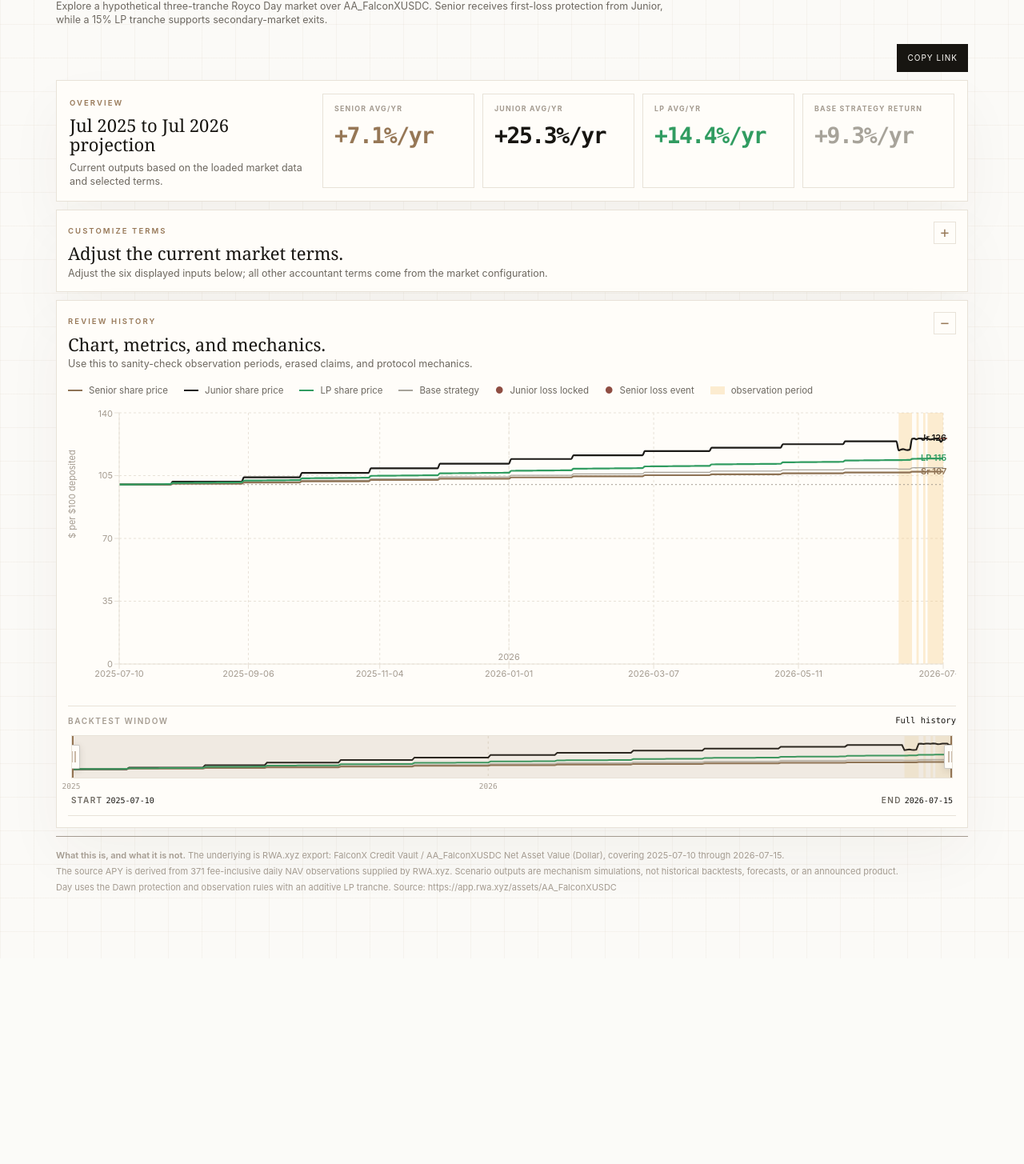
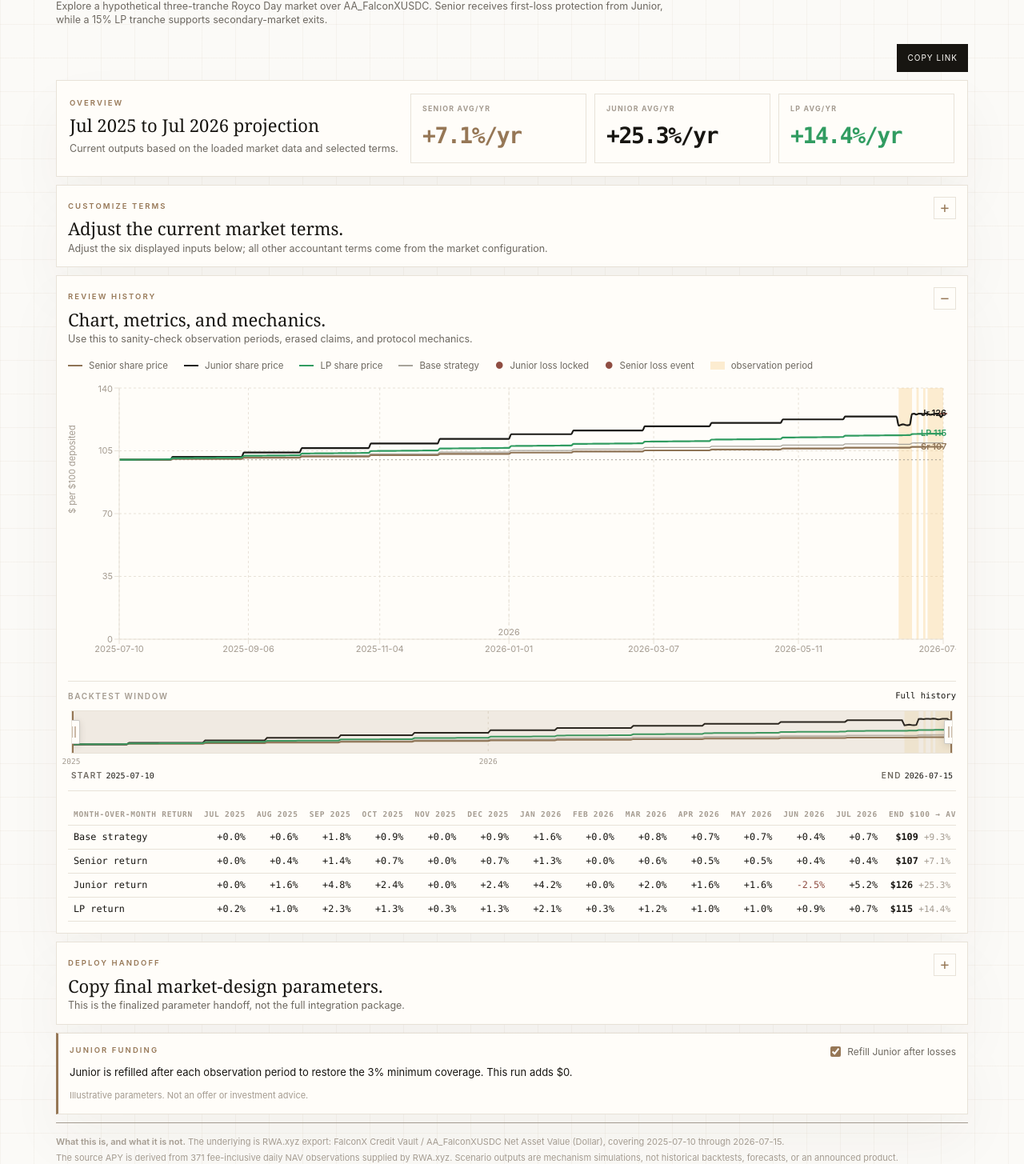
Before and after one commit to roycoprotocol/royco-simulator, a Next.js app: page /pareto-falconx-sim in a window 1280 px wide. Shown: the part 102-1557 px from the top of the page at 80% size. Before the commit the page ends 1300 px from the top, so only its background shows below. Built offline with nearby package versions, Linux system fonts and the light colour scheme.

Commit message:
Restore Day reporting and handoff

```diff
--- a/components/day-simulator/DayMarketSimulator.tsx
+++ b/components/day-simulator/DayMarketSimulator.tsx
@@ -1,7 +1,7 @@
 'use client';
 
 import dynamic from 'next/dynamic';
-import { useCallback, useMemo, useState } from 'react';
+import { useCallback, useMemo, useRef, useState } from 'react';
 import {
   CartesianGrid,
   Line,
@@ -504,12 +504,15 @@ const annualized = (end: number, start: number, days: number) =>
   days > 0 && start > 0 && end > 0 ? Math.pow(end / start, 365 / days) - 1 : 0;
 const pct = (value: number, digits = 1) =>
   `${value >= 0 ? '+' : ''}${(value * 100).toFixed(digits)}%`;
+const usd0 = (value: number) => `$${Math.round(value).toLocaleString('en-US')}`;
+const signColor = (value: number) => (value < 0 ? C.danger : C.text);
 
 export default function DayMarketSimulator({ market }: { market?: DayMarket }) {
   const activeMarket = market ?? FALLBACK_MARKET;
   const defaults = activeMarket.defaults;
   const [showAdvanced, setShowAdvanced] = useState(false);
   const [showReview, setShowReview] = useState(true);
+  const [showDeploy, setShowDeploy] = useState(false);
   const [hoverDate, setHoverDate] = useState<string | null>(null);
   const [sourceApyPct, setSourceApyPct] = useState(defaults.sourceApy * 100);
   const [coveragePct, setCoveragePct] = useState(defaults.coverage * 100);
@@ -522,12 +525,14 @@ export default function DayMarketSimulator({ market }: { market?: DayMarket }) {
   const seniorDeposit = defaults.initialST;
   const manualJuniorDeposit = defaults.initialJT;
   const linkJuniorToFirstLoss = defaults.linkJuniorToFirstLoss;
-  const maintainCoverage = defaults.maintainCoverage;
+  const [maintainCoverage, setMaintainCoverage] = useState(defaults.maintainCoverage);
   const [range, setRange] = useState<IndexRange>({
     a: 0,
     b: activeMarket.series.length - 1,
   });
   const [copyLabel, setCopyLabel] = useState('Copy link');
+  const [copyDeployLabel, setCopyDeployLabel] = useState('Copy');
+  const deployRef = useRef<HTMLTextAreaElement>(null);
 
   const maxIndex = Math.max(0, activeMarket.series.length - 1);
   const viewRange = useMemo(
@@ -744,43 +749,27 @@ export default function DayMarketSimulator({ market }: { market?: DayMarket }) {
       const lossIndexPts = Math.max(0, chart[index - 1].senior - point.senior);
       return lossIndexPts > 1e-9 ? [{ index, date: point.date, lossIndexPts }] : [];
     });
-    const calendarYears = Array.from(new Set(chart.map((point) => point.date.slice(0, 4))));
+    const monthEnds = new Map<string, (typeof chart)[number]>();
+    for (const point of chart) monthEnds.set(point.date.slice(0, 7), point);
     let previousStrategy = 100;
     let previousJunior = 100;
     let previousSenior = 100;
     let previousLiquidity = 100;
-    const seriesStartDay = Date.parse(chart[0].date) / 86_400_000;
-    const seriesEndDay = Date.parse(chart[chart.length - 1].date) / 86_400_000;
-    const calendar = calendarYears.map((year) => {
-      const yearPoints = chart.filter((point) => point.date.startsWith(year));
-      const yearLast = yearPoints[yearPoints.length - 1];
-      const strategyReturn = yearLast.strategy / previousStrategy - 1;
-      const juniorReturn = yearLast.junior / previousJunior - 1;
-      const seniorReturn = yearLast.senior / previousSenior - 1;
-      const liquidityReturn = yearLast.liquidity / previousLiquidity - 1;
-      previousStrategy = yearLast.strategy;
-      previousJunior = yearLast.junior;
-      previousSenior = yearLast.senior;
-      previousLiquidity = yearLast.liquidity;
-      const yearNumber = Number(year);
-      const yearStart = Math.max(Date.parse(`${yearNumber}-01-01`) / 86_400_000, seriesStartDay);
-      const yearEnd = Math.min(Date.parse(`${yearNumber + 1}-01-01`) / 86_400_000, seriesEndDay);
-      const totalDays = Math.max(0, yearEnd - yearStart);
-      const observationDayCount = observationPeriods.reduce((sum, period) => {
-        const periodStart = Date.parse(period.startDate) / 86_400_000;
-        const periodEnd = Date.parse(period.endDate) / 86_400_000;
-        return sum + Math.max(0, Math.min(periodEnd, yearEnd) - Math.max(periodStart, yearStart));
-      }, 0);
+    const monthly = Array.from(monthEnds.entries()).map(([month, monthEnd]) => {
+      const strategyReturn = monthEnd.strategy / previousStrategy - 1;
+      const juniorReturn = monthEnd.junior / previousJunior - 1;
+      const seniorReturn = monthEnd.senior / previousSenior - 1;
+      const liquidityReturn = monthEnd.liquidity / previousLiquidity - 1;
+      previousStrategy = monthEnd.strategy;
+      previousJunior = monthEnd.junior;
+      previousSenior = monthEnd.senior;
+      previousLiquidity = monthEnd.liquidity;
       return {
-        year,
+        month,
         strategyReturn,
         juniorReturn,
         seniorReturn,
         liquidityReturn,
-        nonObservationPct: totalDays > 0
-          ? ((totalDays - observationDayCount) / totalDays) * 100
-          : 0,
-        observationTriggers: observationPeriods.filter((period) => period.startDate.startsWith(year)).length,
       };
     });
     return {
@@ -807,7 +796,7 @@ export default function DayMarketSimulator({ market }: { market?: DayMarket }) {
       seniorMaxDrawdown: maxDrawdown('senior'),
       juniorMaxDrawdown: maxDrawdown('junior'),
       liquidityMaxDrawdown: maxDrawdown('liquidity'),
-      calendar,
+      monthly,
     };
     };
     const result = run(view);
@@ -991,18 +980,55 @@ export default function DayMarketSimulator({ market }: { market?: DayMarket }) {
     setLiqSharePct(preset.lpYieldShare * 100);
   };
 
+  const deployText = useMemo(
+    () =>
+      [
+        `market: ${activeMarket.copy.title}`,
+        `underlying: ${activeMarket.provenance.source}`,
+        `baseStrategyApy: ${sourceApyPct.toFixed(2)}%`,
+        `minimumCoverage: ${(result.cfg.coverage * 100).toFixed(2)}%`,
+        `minimumLP: ${(result.cfg.minLiquidity * 100).toFixed(2)}%`,
+        `observationDuration: ${observationDays} days`,
+        `protectedExitCoverageRemaining: ${exitBufferPct.toFixed(2)}%`,
+        `targetUtilization: ${(result.cfg.targetUtilization * 100).toFixed(0)}%`,
+        `lpTargetUtilization: ${(result.cfg.liqTargetUtilization * 100).toFixed(0)}%`,
+        `riskYieldShareAtTarget: ${(result.cfg.riskYDM.yTarget * 100).toFixed(2)}%`,
+        `riskYieldShareAtFullUtilization: ${(result.cfg.riskYDM.y100 * 100).toFixed(2)}%`,
+        `lpYieldShareAtTarget: ${(result.cfg.liqYDM.yTarget * 100).toFixed(2)}%`,
+        `lpYieldShareAtFullUtilization: ${(result.cfg.liqYDM.y100 * 100).toFixed(2)}%`,
+        `seniorDeposit: ${result.initial.st.toFixed(0)}`,
+        `juniorDeposit: ${result.initial.jt.toFixed(0)}`,
+        `juniorLinkedToCoverage: ${linkJuniorToFirstLoss}`,
+        `maintainJuniorCoverage: ${maintainCoverage}`,
+        `lpDeposit: ${result.initial.lt.toFixed(0)}`,
+        `selfLiquidationBonus: ${(result.cfg.stSelfLiquidationBonus * 100).toFixed(2)}%`,
+        `source: ${activeMarket.provenance.sourceUrl}`,
+      ].join('\n'),
+    [
+      activeMarket,
+      exitBufferPct,
+      linkJuniorToFirstLoss,
+      maintainCoverage,
+      observationDays,
+      result,
+      sourceApyPct,
+    ],
+  );
+
   const copyText = async (
     text: string,
     setLabel: (label: string) => void,
     done: string,
     reset: string,
+    selectOnFailure?: () => void,
   ) => {
     const copied = await writeClipboardText(text);
     if (copied) {
       setLabel(done);
       window.setTimeout(() => setLabel(reset), 1200);
     } else {
-      setLabel('Copy failed');
+      selectOnFailure?.();
+      setLabel(selectOnFailure ? 'Select text' : 'Copy failed');
       window.setTimeout(() => setLabel(reset), 1600);
     }
   };
@@ -1067,10 +1093,10 @@ export default function DayMarketSimulator({ market }: { market?: DayMarket }) {
 
       <section style={{ ...cardStyle, padding: 16 }}>
         <div
-          className="grid grid-cols-1 min-[621px]:grid-cols-2 min-[981px]:grid-cols-[minmax(0,1fr)_repeat(4,minmax(150px,190px))]"
+          className="grid grid-cols-1 min-[621px]:grid-cols-3 min-[981px]:grid-cols-[minmax(0,1fr)_repeat(3,minmax(185px,220px))]"
           style={{ gap: 10 }}
         >
-          <div className="min-[621px]:col-span-2 min-[981px]:col-span-1">
+          <div className="min-[621px]:col-span-3 min-[981px]:col-span-1">
             <Eyebrow>{LOCKED_COPY.overviewEyebrow}</Eyebrow>
             <h2 className="mt-2" style={{ color: C.text, fontFamily: SERIF, fontSize: 22, fontWeight: 400, lineHeight: 1.08 }}>
               {rangeTitle}
@@ -1082,7 +1108,6 @@ export default function DayMarketSimulator({ market }: { market?: DayMarket }) {
           <Kpi label="Senior avg/yr" value={`${pct(result.seniorApy)}/yr`} valueColor={C.accent} />
           <Kpi label="Junior avg/yr" value={`${pct(result.juniorApy)}/yr`} valueColor={C.text} />
           <Kpi label="LP avg/yr" value={`${pct(result.liquidityApy)}/yr`} valueColor={C.olive} />
-          <Kpi label="Base strategy return" value={`${pct(result.strategyApy)}/yr`} valueColor={C.strategyLine} />
         </div>
       </section>
 
@@ -1443,8 +1468,131 @@ export default function DayMarketSimulator({ market }: { market?: DayMarket }) {
               isFull={isFullRange(viewRange, maxIndex)}
               onChange={setRange}
             />
+
+            <div className="mt-4 overflow-x-auto">
+              <table className="w-full" style={{ fontVariantNumeric: 'tabular-nums', fontFamily: MONO, fontSize: 11.8 }}>
+                <thead>
+                  <tr
+                    className="text-left"
+                    style={{
+                      color: C.kpiLabel,
+                      textTransform: 'uppercase',
+                      letterSpacing: '0.08em',
+                      fontWeight: 600,
+                      fontSize: 9.5,
+                    }}
+                  >
+                    <th className="text-left" style={{ borderBottom: `1px solid ${C.border}`, padding: '6px 7px', whiteSpace: 'nowrap' }}>
+                      Month-over-month return
+                    </th>
+                    {result.monthly.map((row) => (
+                      <th key={row.month} className="text-right" style={{ borderBottom: `1px solid ${C.border}`, padding: '6px 7px', whiteSpace: 'nowrap' }}>
+                        {monthLabel(row.month)}
+                      </th>
+                    ))}
+                    <th className="text-right" style={{ borderBottom: `1px solid ${C.border}`, padding: '6px 7px', whiteSpace: 'nowrap' }}>
+                      end $100 → avg/yr
+                    </th>
+                  </tr>
+                </thead>
+                <tbody>
+                  <ReturnRow label="Base strategy" values={result.monthly.map((row) => row.strategyReturn)} end={endStep?.strategy ?? 100} annualized={result.strategyApy} />
+                  <ReturnRow label="Senior return" values={result.monthly.map((row) => row.seniorReturn)} end={endStep?.senior ?? 100} annualized={result.seniorApy} />
+                  <ReturnRow label="Junior return" values={result.monthly.map((row) => row.juniorReturn)} end={endStep?.junior ?? 100} annualized={result.juniorApy} />
+                  <ReturnRow label="LP return" values={result.monthly.map((row) => row.liquidityReturn)} end={endStep?.liquidity ?? 100} annualized={result.liquidityApy} />
+                </tbody>
+              </table>
+            </div>
           </div>
         )}
+      </section>
+
+      <section style={cardStyle}>
+        <details
+          open={showDeploy}
+          onToggle={(event) => setShowDeploy((event.currentTarget as HTMLDetailsElement).open)}
+        >
+          <summary className="flex items-start justify-between gap-4 cursor-pointer" style={{ listStyle: 'none' }}>
+            <div>
+              <Eyebrow>{LOCKED_COPY.deployEyebrow}</Eyebrow>
+              <h2 className="mt-2" style={{ color: C.text, fontFamily: SERIF, fontSize: 22, fontWeight: 400, lineHeight: 1.08 }}>
+                {LOCKED_COPY.deployTitle}
+              </h2>
+              <p className="mt-1" style={{ color: C.muted, fontSize: 12.5, lineHeight: 1.38 }}>
+                {LOCKED_COPY.deployDescription}
+              </p>
+            </div>
+            <button
+              type="button"
+              aria-label={showDeploy ? 'Collapse' : 'Expand'}
+              onClick={(event) => {
+                event.preventDefault();
+                event.stopPropagation();
+                setShowDeploy((value) => !value);
+              }}
+              style={{
+                border: `1px solid ${C.border}`,
+                borderRadius: 0,
+                color: C.accent,
+                width: 28,
+                height: 28,
+                fontFamily: MONO,
+                fontSize: 18,
+                lineHeight: 1,
+                background: 'transparent',
+                flexShrink: 0,
+              }}
+            >
+              {showDeploy ? '−' : '+'}
+            </button>
+          </summary>
+          <div className="mt-4">
+            <div className="flex items-start justify-between gap-4 flex-wrap">
+              <p style={{ color: C.muted, fontSize: 12.5, lineHeight: 1.4 }}>
+                Includes the active accountant terms, tranche sizing, curve anchors, and source.
+              </p>
+              <button
+                type="button"
+                onClick={() => copyText(deployText, setCopyDeployLabel, 'Copied', 'Copy', () => deployRef.current?.select())}
+                style={{ background: 'transparent', border: `1px solid ${C.border}`, borderRadius: 0, color: C.accent, fontSize: 10, letterSpacing: 1, padding: '9px 12px', textTransform: 'uppercase' }}
+              >
+                {copyDeployLabel}
+              </button>
+            </div>
+            <textarea
+              ref={deployRef}
+              readOnly
+              spellCheck={false}
+              aria-label="Deploy handoff"
+              value={deployText}
+              className="mt-3 w-full"
+              style={{ background: C.pageBg, border: `1px solid ${C.border}`, borderRadius: 0, color: C.text, fontFamily: MONO, fontSize: 11.5, height: 285, lineHeight: 1.6, padding: '12px 14px', resize: 'vertical' }}
+            />
+          </div>
+        </details>
+      </section>
+
+      <section style={{ ...cardStyle, borderLeft: `3px solid ${C.accent}` }}>
+        <div className="flex items-start justify-between gap-4 flex-wrap">
+          <Eyebrow>Junior funding</Eyebrow>
+          <label className="flex items-center gap-2 cursor-pointer select-none" style={{ color: C.muted, fontSize: 12 }}>
+            <input
+              type="checkbox"
+              checked={maintainCoverage}
+              onChange={(event) => setMaintainCoverage(event.target.checked)}
+              style={{ accentColor: C.accent }}
+            />
+            Refill Junior after losses
+          </label>
+        </div>
+        <p className="mt-2" style={{ color: C.text, fontSize: 13, lineHeight: 1.5 }}>
+          {maintainCoverage
+            ? `Junior is refilled after each observation period to restore the ${coveragePct.toFixed(0)}% minimum coverage. This run adds ${usd0(result.juniorCapitalInjected)}.`
+            : 'Junior is not refilled after losses. Everything else stays the same.'}
+        </p>
+        <p className="mt-3" style={{ color: C.kpiLabel, fontSize: 11, lineHeight: 1.45 }}>
+          Illustrative parameters. Not an offer or investment advice.
+        </p>
       </section>
 
       <footer
@@ -1465,6 +1613,41 @@ export default function DayMarketSimulator({ market }: { market?: DayMarket }) {
   );
 }
 
+function ReturnRow({
+  label,
+  values,
+  end,
+  annualized,
+}: {
+  label: string;
+  values: number[];
+  end: number;
+  annualized: number;
+}) {
+  return (
+    <tr style={{ borderTop: `1px solid ${C.border}` }}>
+      <td className="text-left" style={{ padding: '6px 7px', borderBottom: `1px solid ${C.border}`, color: C.text, whiteSpace: 'nowrap' }}>
+        {label}
+      </td>
+      {values.map((value, index) => (
+        <td
+          key={index}
+          className="text-right"
+          style={{ padding: '6px 7px', borderBottom: `1px solid ${C.border}`, color: signColor(value), whiteSpace: 'nowrap' }}
+        >
+          {pct(value)}
+        </td>
+      ))}
+      <td className="text-right" style={{ padding: '6px 7px', borderBottom: `1px solid ${C.border}`, color: C.text, whiteSpace: 'nowrap' }}>
+        <b>${end.toFixed(0)}</b>{' '}
+        <span style={{ color: C.kpiLabel, fontSize: 11 }}>
+          {pct(annualized)} ann.
+        </span>
+      </td>
+    </tr>
+  );
+}
+
 function LegendSwatch({ color, dashed, children }: { color: string; dashed?: boolean; children: React.ReactNode }) {
   return (
     <span className="flex items-center gap-2">
--- a/scripts/day-simulator/verify.mjs
+++ b/scripts/day-simulator/verify.mjs
@@ -76,6 +76,9 @@ for (const lockedCopyReference of [
   'LOCKED_COPY.reviewEyebrow',
   'LOCKED_COPY.reviewTitle',
   'LOCKED_COPY.reviewDescription',
+  'LOCKED_COPY.deployEyebrow',
+  'LOCKED_COPY.deployTitle',
+  'LOCKED_COPY.deployDescription',
 ]) {
   if (!simulator.includes(lockedCopyReference)) failures.push(`Day simulator missing locked Dawn copy reference: ${lockedCopyReference}`);
 }
@@ -83,11 +86,12 @@ for (const layoutContract of [
   'className="flex flex-col" style={{ gap: 10 }}',
   'className="mt-3 max-w-3xl"',
   'className="flex items-end justify-end flex-wrap gap-4"',
-  'min-[621px]:grid-cols-2',
-  'min-[621px]:col-span-2 min-[981px]:col-span-1',
+  'min-[621px]:grid-cols-3',
+  'min-[621px]:col-span-3 min-[981px]:col-span-1',
   'className="flex items-start justify-between gap-4"',
   'aria-label={showAdvanced ? \'Collapse\' : \'Expand\'}',
   'aria-label={showReview ? \'Collapse\' : \'Expand\'}',
+  'aria-label={showDeploy ? \'Collapse\' : \'Expand\'}',
   'className="pb-8 border-t pt-4"',
 ]) {
   if (!simulator.includes(layoutContract)) failures.push(`Day simulator missing Dawn element/layout contract: ${layoutContract}`);
@@ -100,6 +104,7 @@ for (const control of [
   'LP yield share (%)',
   'Observation period duration (days)',
   '<Eyebrow>Scenario</Eyebrow>',
+  'Refill Junior after losses',
 ]) {
   if (!simulator.includes(control)) failures.push(`Day simulator missing compact public control: ${control}`);
 }
@@ -107,10 +112,22 @@ for (const output of [
   'Senior avg/yr',
   'Junior avg/yr',
   'LP avg/yr',
-  'Base strategy return',
+  'Month-over-month return',
+  'label="Base strategy"',
+  'label="Senior return"',
+  'label="Junior return"',
+  'label="LP return"',
+  'result.monthly',
+  'function ReturnRow',
+  'aria-label="Deploy handoff"',
+  '<Eyebrow>Junior funding</Eyebrow>',
   'LP share price',
 ]) {
   if (!simulator.includes(output)) failures.push(`Day simulator missing compact public output: ${output}`);
+}
+const kpiCount = simulator.match(/<Kpi label=/g)?.length ?? 0;
+if (kpiCount !== 3) {
+  failures.push(`Day overview must contain exactly three tranche KPI cards; found ${kpiCount}`);
 }
 for (const hiddenControl of [
   'Senior deposit ($)',
@@ -120,7 +137,9 @@ for (const hiddenControl of [
   'Assume Junior is replenished to hold the buffer',
   'Additional outcome metrics',
   'Calendar-year return / observation stats',
-  'Deploy handoff',
+  'Base strategy return',
+  'Key modeling assumption',
+  'Assume Junior is replenished to hold the buffer',
 ]) {
   if (simulator.includes(hiddenControl)) failures.push(`Day simulator exposes backend-only or removed output: ${hiddenControl}`);
 }
@@ -129,7 +148,7 @@ for (const invariant of [
   'fixedTermDurationSec: observationDays * DAY',
   'liquidationUtilization: 100 / Math.max(exitBufferPct, 0.01)',
   'const linkJuniorToFirstLoss = defaults.linkJuniorToFirstLoss',
-  'const maintainCoverage = defaults.maintainCoverage',
+  'const [maintainCoverage, setMaintainCoverage] = useState(defaults.maintainCoverage)',
   'stSelfLiquidationBonus: defaults.selfLiquidationBonus',
   "op: { type: 'jtDeposit', amount: refill }",
   'MarketState.PERPETUAL',
```
Also changed, not shown: 2 other files (tests, documents, lock files or other folders).
